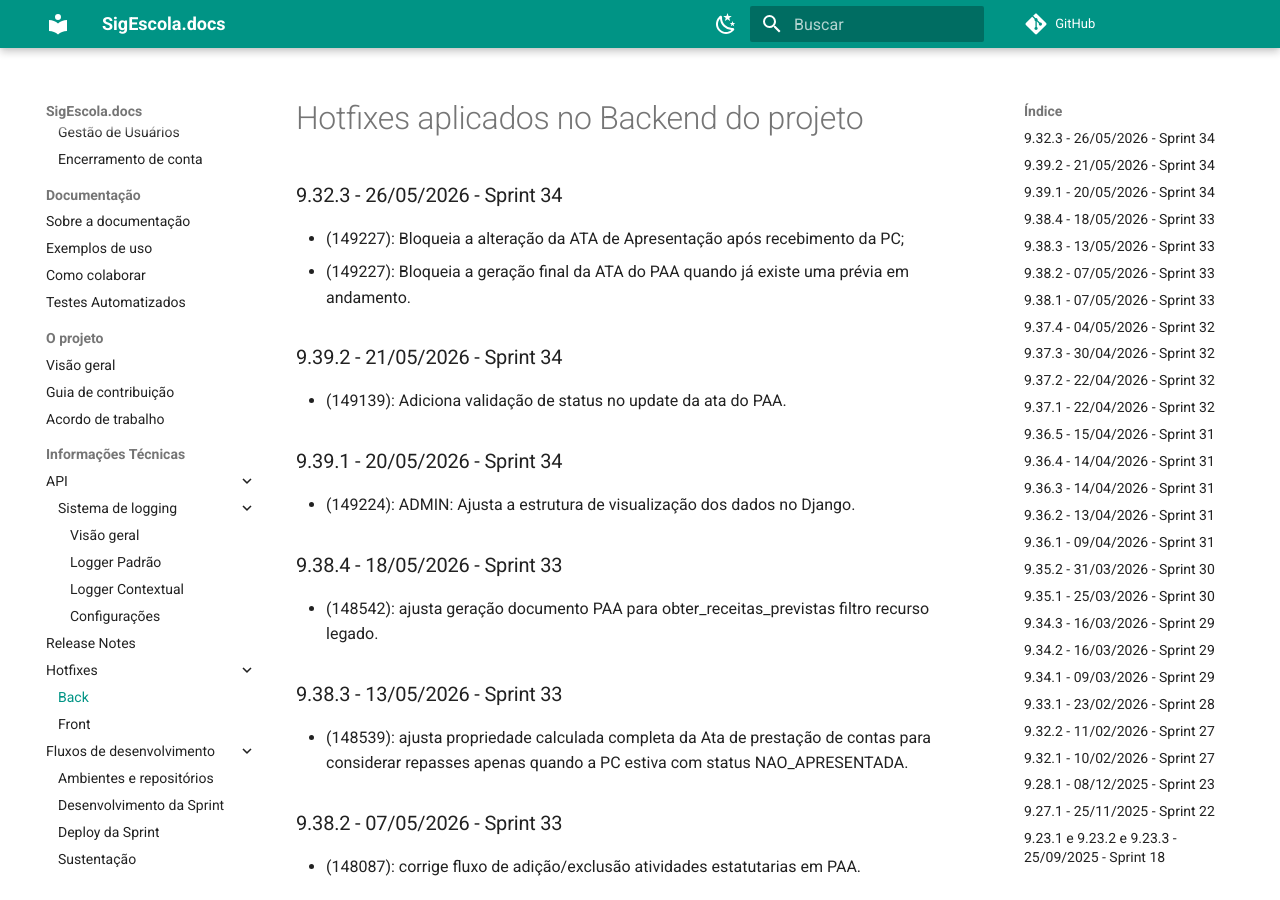
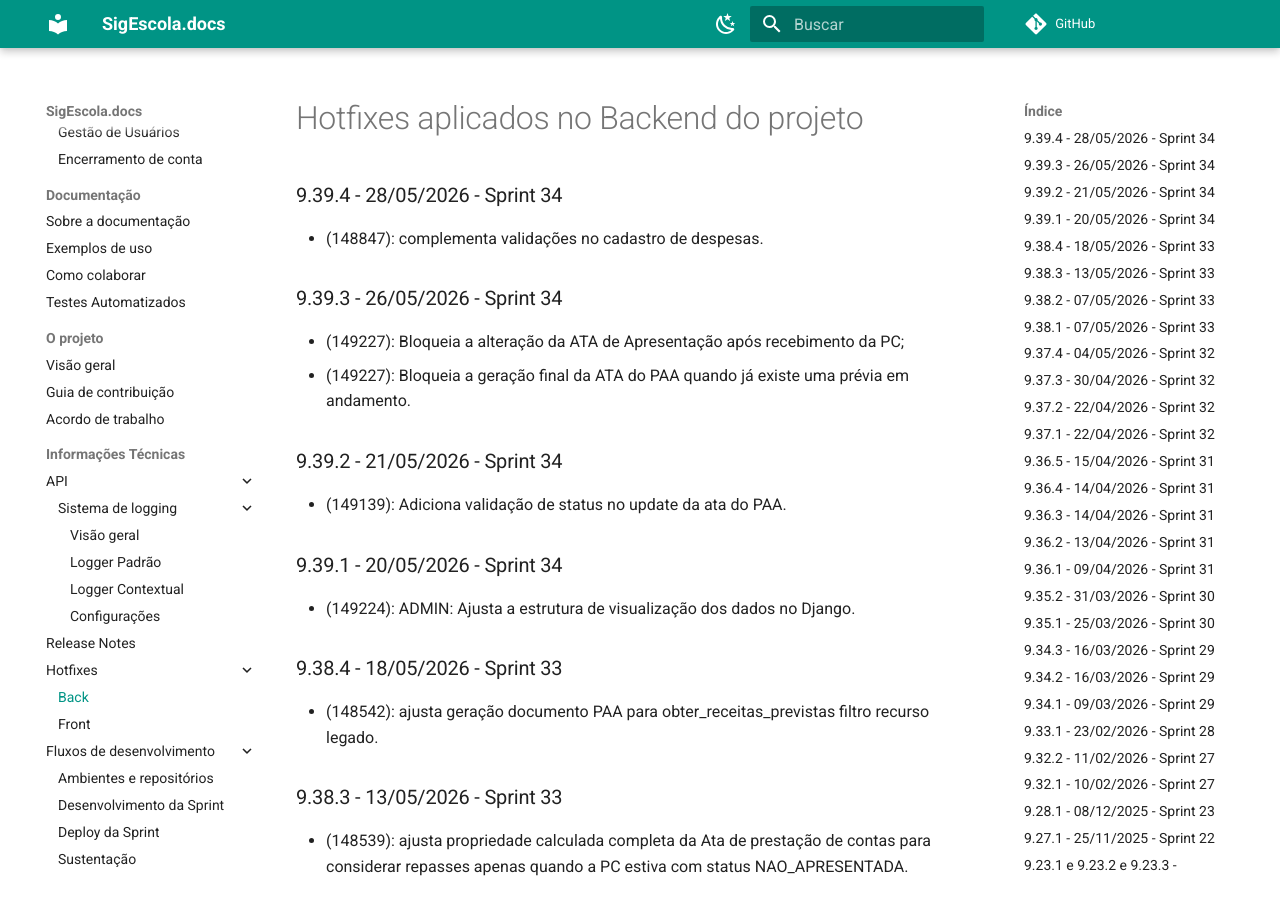
Before and after one commit to prefeiturasp/SME-PTRF-Docs, an MkDocs documentation site: the page built from docs/projeto/hotfixes_back.md, in a window 1280 px wide and 900 px high. Built offline with MkDocs 1.6.1 and Material for MkDocs 9.7.7, drawn with Linux system fonts in a browser that asks for light colours; comment, search, counter and statistics services are not loaded.

Commit message:
Update hotfixes version and add new entry

```diff
--- a/docs/projeto/hotfixes_back.md
+++ b/docs/projeto/hotfixes_back.md
@@ -1,6 +1,10 @@
 # Hotfixes aplicados no Backend do projeto
 
-### 9.32.3 - 26/05/2026 - Sprint 34
+### 9.39.4 - 28/05/2026 - Sprint 34
+
+- (148847): complementa validações no cadastro de despesas.
+
+### 9.39.3 - 26/05/2026 - Sprint 34
 
 - (149227): Bloqueia a alteração da ATA de Apresentação após recebimento da PC;
 - (149227): Bloqueia a geração final da ATA do PAA quando já existe uma prévia em andamento.
```
